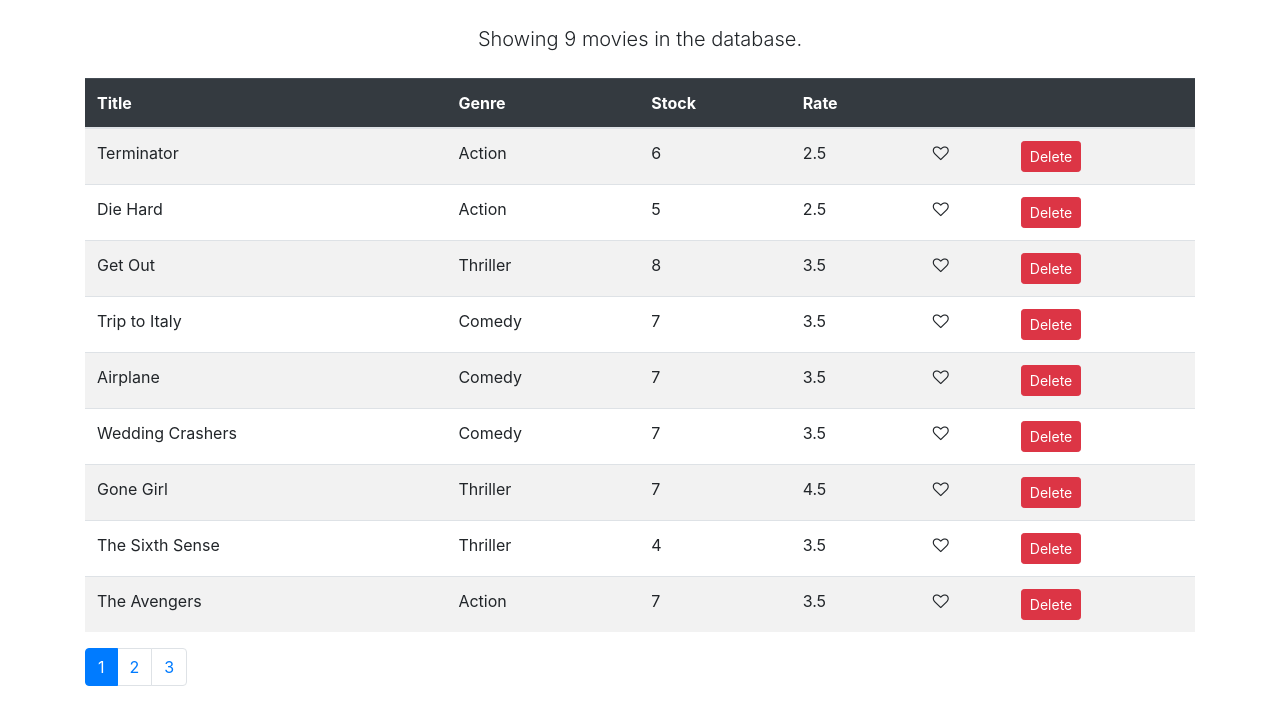
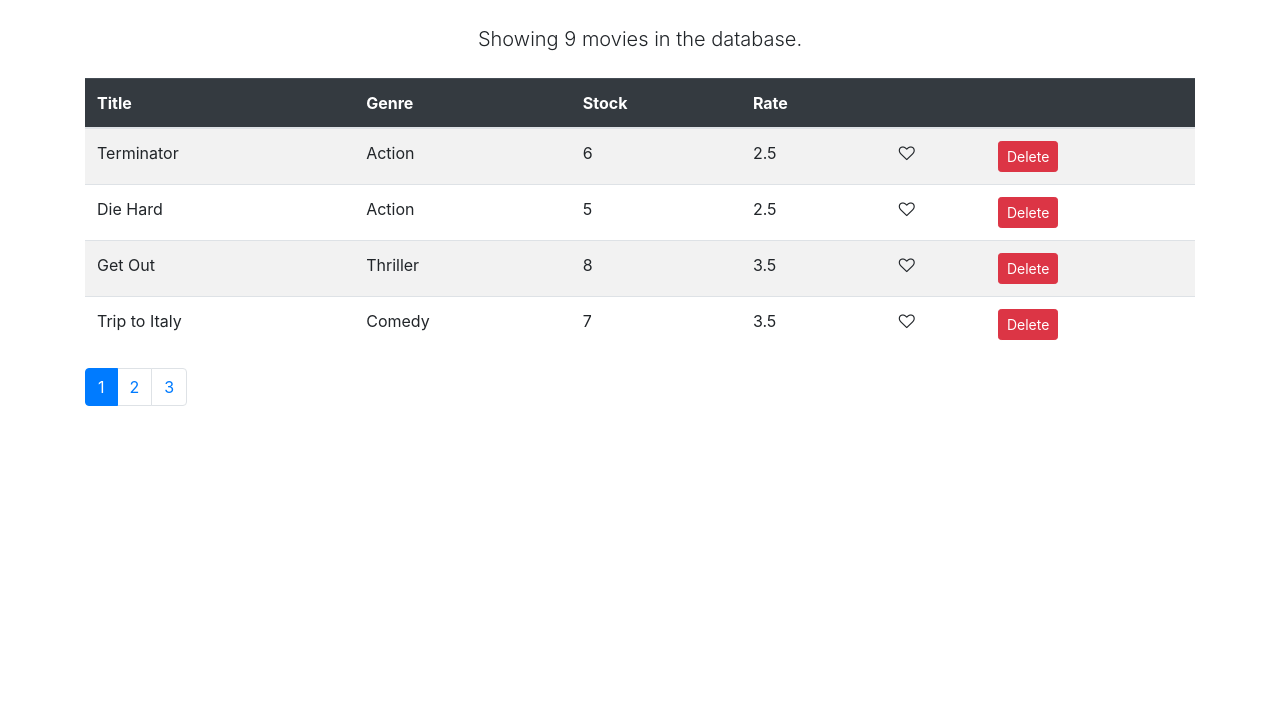
Before and after one commit to DalatCoder/learn-react-mosh, a React (Create React App) app in the folder vidly/: page / in a window 1280 px wide. Shown: the top 724 px of the page. Built offline with nearby package versions, Linux system fonts and the light colour scheme.

Commit message:
add pagination logic

```diff
--- a/vidly/src/components/movies.jsx
+++ b/vidly/src/components/movies.jsx
@@ -1,5 +1,6 @@
 import React, { Component, Fragment } from 'react';
 import { getMovies } from '../services/fakeMovieService.js';
+import { paginate } from '../utils/paginate';
 
 // Components
 import MovieItem from './MovieItem';
@@ -36,7 +37,7 @@
 
   render() {
     const { length: count } = this.state.movies;
-    const { pageSize, currentPage } = this.state;
+    const { pageSize, currentPage, movies: allMovies } = this.state;
 
     if (count === 0)
       return (
@@ -44,6 +45,8 @@
           There is no movies in the database.
         </p>
       );
+
+    const movies = paginate(allMovies, currentPage, pageSize);
 
     return (
       <Fragment>
@@ -62,7 +65,7 @@
             </tr>
           </thead>
           <tbody>
-            {this.state.movies.map((movie) => (
+            {movies.map((movie) => (
               <MovieItem
                 key={movie._id}
                 onDelete={this.handleDelete}
```
